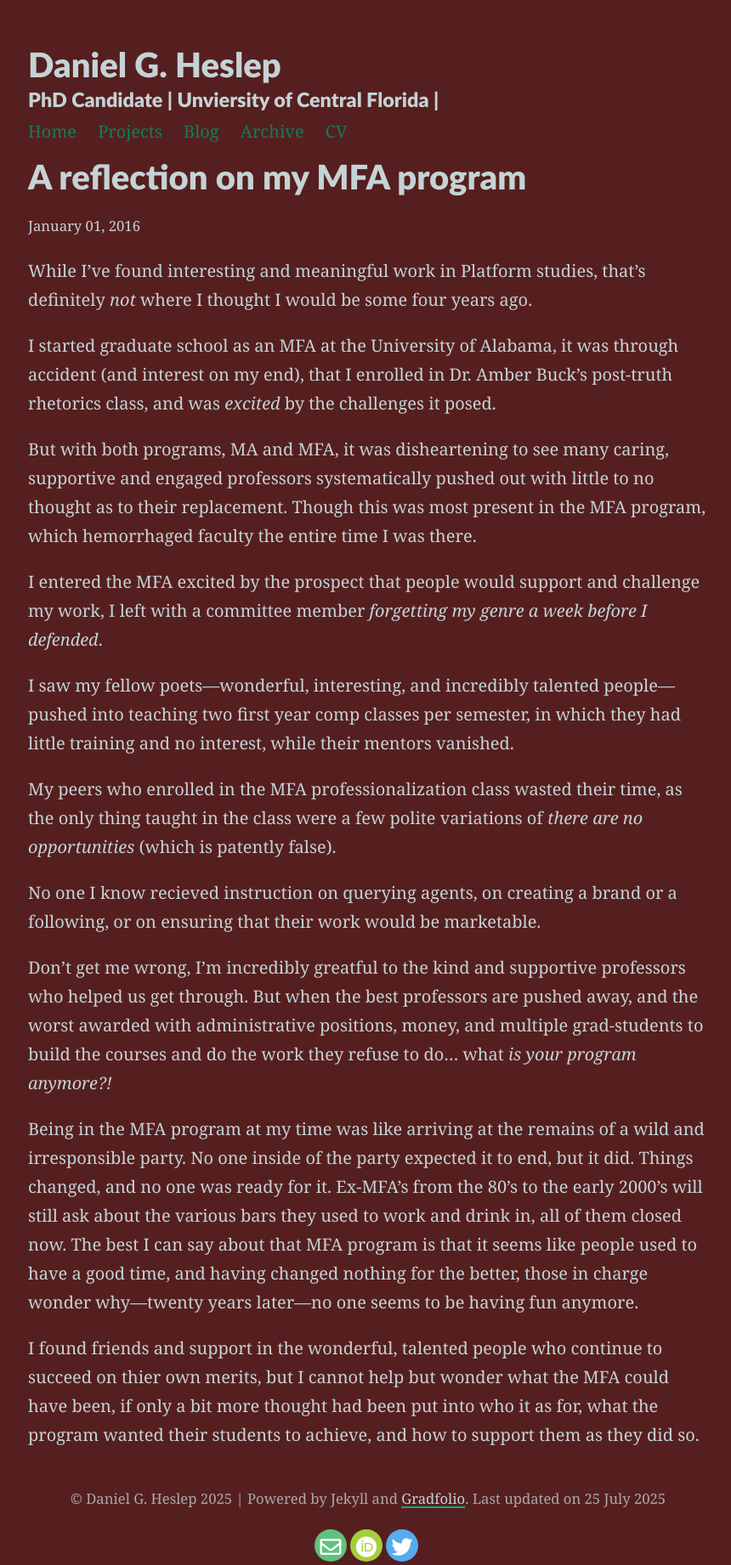
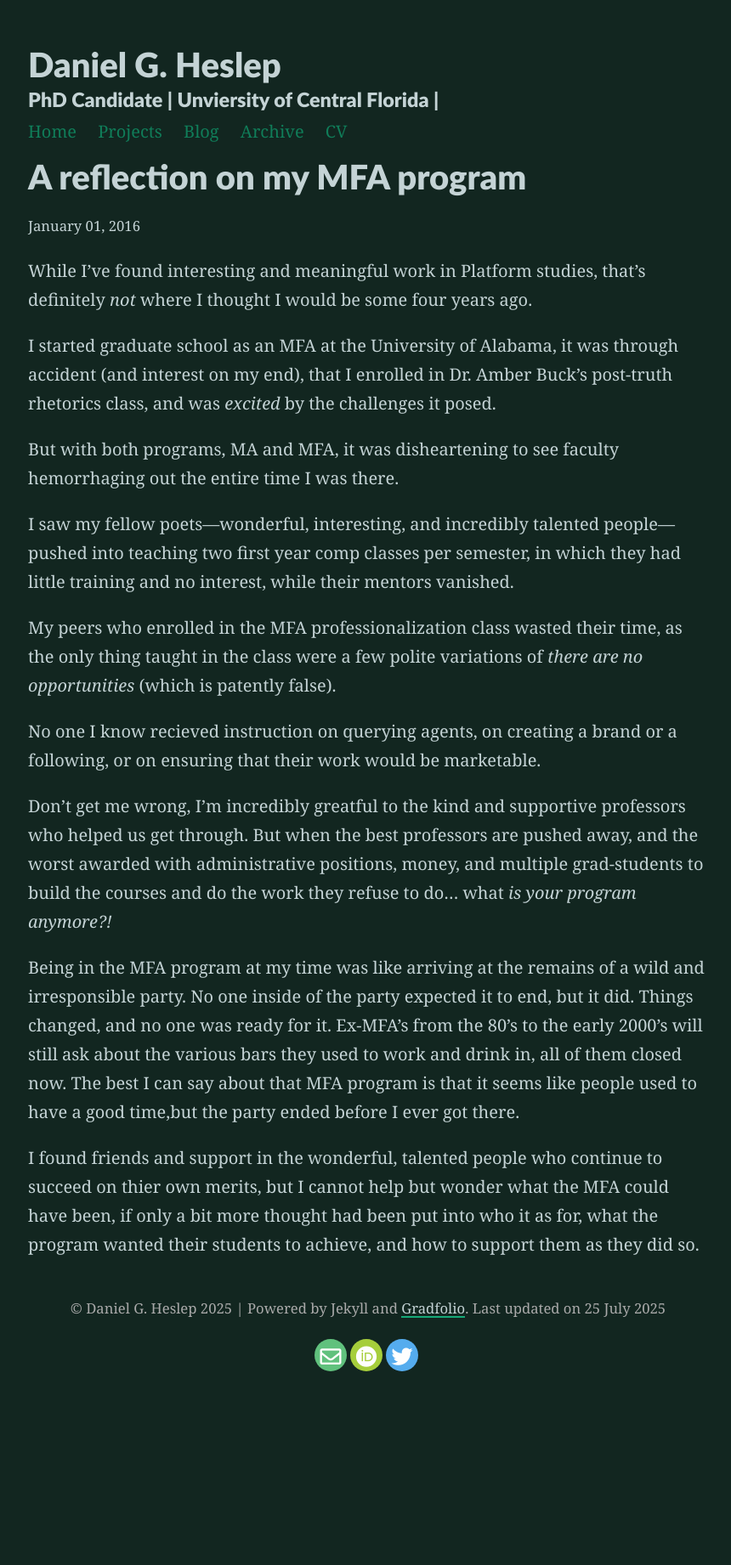
Before and after one commit to CreativeKenning/gradsitedemo, a Jekyll site: the page built from _posts/2016-01-01-MFA.md, in a window 1280 px wide. Shown: the whole page at 85% size, without its empty margins (207-1067 px from the left). Built offline with Jekyll 4.4.1, drawn with Linux system fonts in a browser that asks for light colours; nearby versions of some CDN libraries; after the commit the page ends 1618 px from its top, so only the background shows below that.

```diff
--- a/_config.yml
+++ b/_config.yml
@@ -5,7 +5,7 @@
 
 baseurl: /gradsitedemo #name of GitHub repository
 url: "DanAndSomePlatforms" #custom url to be used instead of GitHub repository
-email: dgheslep@knights.ucf.edu
+email: da909317@ucf.edu
 
 # Pagination
 paginate: 4
--- a/_posts/2016-01-01-MFA.md
+++ b/_posts/2016-01-01-MFA.md
@@ -7,9 +7,8 @@
 
 I started graduate school as an MFA at the University of Alabama, it was through accident (and interest on my end), that I enrolled in Dr. Amber Buck's post-truth rhetorics class, and was *excited* by the challenges it posed.
 
-But with both programs, MA and MFA, it was disheartening to see many caring, supportive and engaged professors systematically pushed out with little to no thought as to their replacement. Though this was most present in the MFA program, which hemorrhaged faculty the entire time I was there.
+But with both programs, MA and MFA, it was disheartening to see faculty hemorrhaging out the entire time I was there.
 
-I entered the MFA excited by the prospect that people would support and challenge my work, I left with a committee member *forgetting my genre a week before I defended*.
 
 I saw my fellow poets—wonderful, interesting, and incredibly talented people—pushed into teaching two first year comp classes per semester, in which they had little training and no interest, while their mentors vanished.
 
@@ -19,6 +18,6 @@
 
 Don't get me wrong, I'm incredibly greatful to the kind and supportive professors who helped us get through. But when the best professors are pushed away, and the worst awarded with administrative positions, money, and multiple grad-students to build the courses and do the work they refuse to do... what *is your program anymore?!*
 
-Being in the MFA program at my time was like arriving at the remains of a wild and irresponsible party. No one inside of the party expected it to end, but it did. Things changed, and no one was ready for it. Ex-MFA's from the 80's to the early 2000's will still ask about the various bars they used to work and drink in, all of them closed now. The best I can say about that MFA program is that it seems like people used to have a good time, and having changed nothing for the better, those in charge wonder why—twenty years later—no one seems to be having fun anymore.
+Being in the MFA program at my time was like arriving at the remains of a wild and irresponsible party. No one inside of the party expected it to end, but it did. Things changed, and no one was ready for it. Ex-MFA's from the 80's to the early 2000's will still ask about the various bars they used to work and drink in, all of them closed now. The best I can say about that MFA program is that it seems like people used to have a good time,but the party ended before I ever got there.
 
 I found friends and support in the wonderful, talented people who continue to succeed on thier own merits, but I cannot help but wonder what the MFA could have been, if only a bit more thought had been put into who it as for, what the program wanted their students to achieve, and how to support them as they did so.
--- a/assets/css/_sass/variables.scss
+++ b/assets/css/_sass/variables.scss
@@ -6,12 +6,12 @@
 
 $spacing-unit:     30px;
 $light-gray: gray;
-$text-color:       rgb(139, 214, 239);
-$background-color: #561f1f;
+$text-color:       #122620(139, 214, 239);
+$background-color: #bdc3cb;
 $brand-color:      #107d59;
 
 // Color scheme for light
-$body-bg: #561f1f;
+$body-bg: #122620;
 $projectbox: #0e563e;
 $text-color: rgb(196, 211, 213);
 
```
